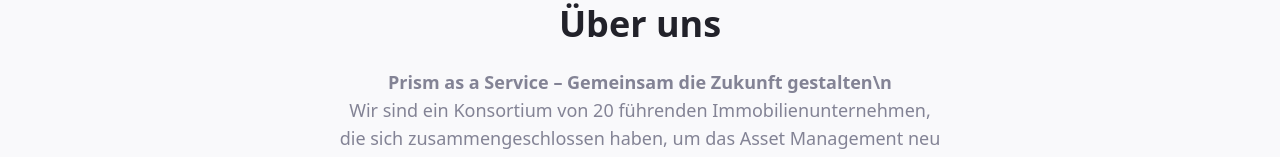
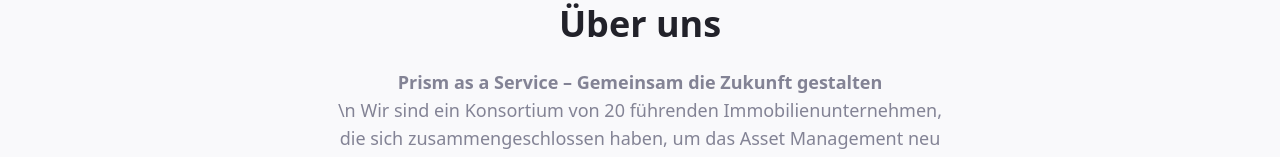
Before and after one commit to Matija024/estateflow-demo-bot, a React (Vite) app: page /ueber-uns in a window 1280 px wide. Shown: the part 201-358 px from the top of the page. Built offline with nearby package versions, Linux system fonts and the light colour scheme.

Commit message:
Code edited in Lovable Code Editor

```diff
--- a/src/pages/UeberUns.tsx
+++ b/src/pages/UeberUns.tsx
@@ -8,7 +8,7 @@ const UeberUns = () => {
         <div className="text-center max-w-2xl mx-auto p-8">
           <h1 className="text-4xl font-bold text-estate-text-primary mb-6">Über uns</h1>
           <p className="text-lg text-estate-text-secondary mb-4">
-            <strong>Prism as a Service – Gemeinsam die Zukunft gestalten\n </strong><br />
+            <strong>Prism as a Service – Gemeinsam die Zukunft gestalten </strong><br /> \n
             Wir sind ein Konsortium von 20 führenden Immobilienunternehmen, die sich zusammengeschlossen haben,
             um das Asset Management neu zu definieren. Unser Ziel: die Entwicklung von KI-nativen Organisationen,
             in denen Geschäftsprozesse nicht nur digitalisiert, sondern von Grund auf durch Künstliche Intelligenz gesteuert werden.
```
